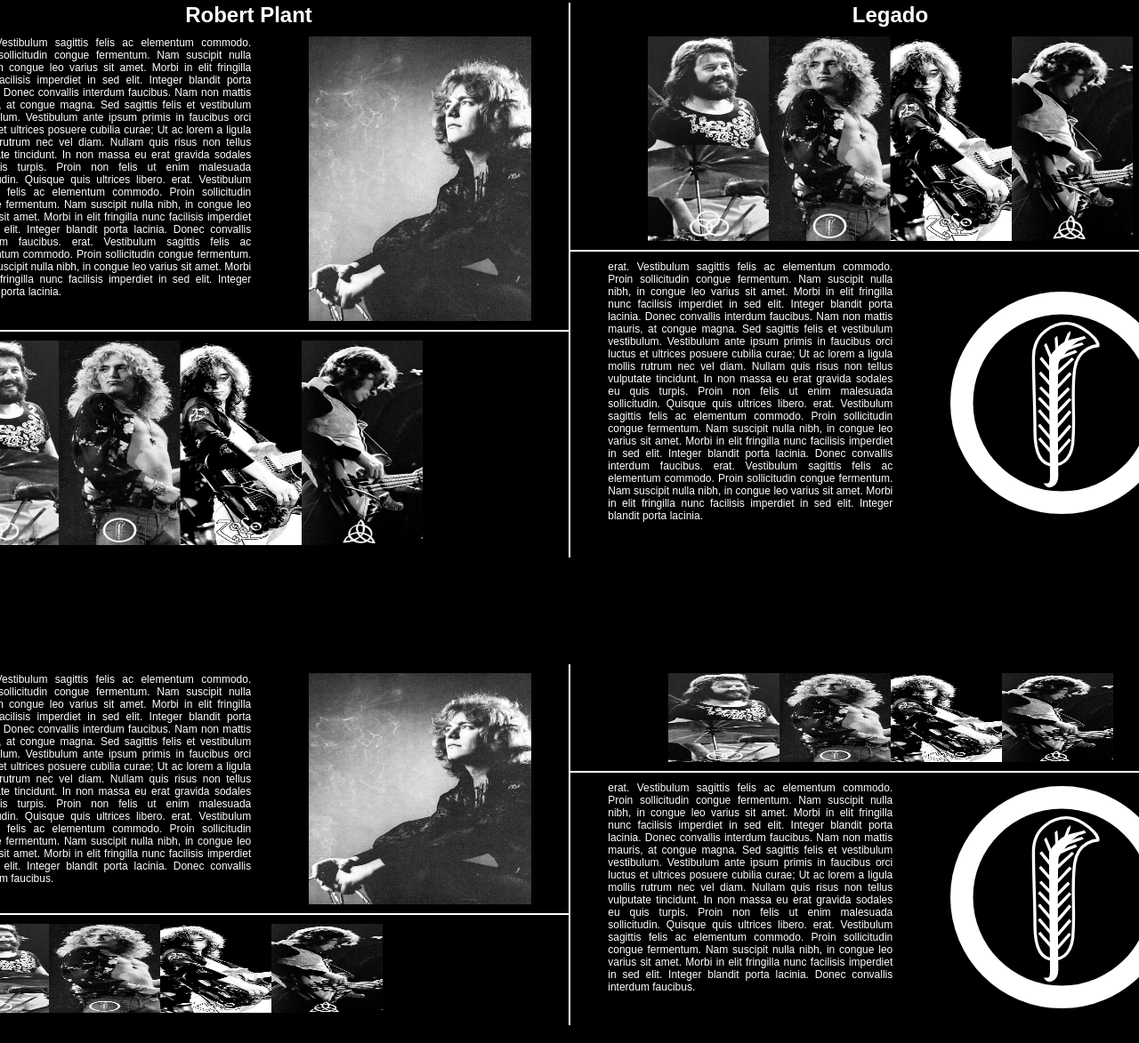
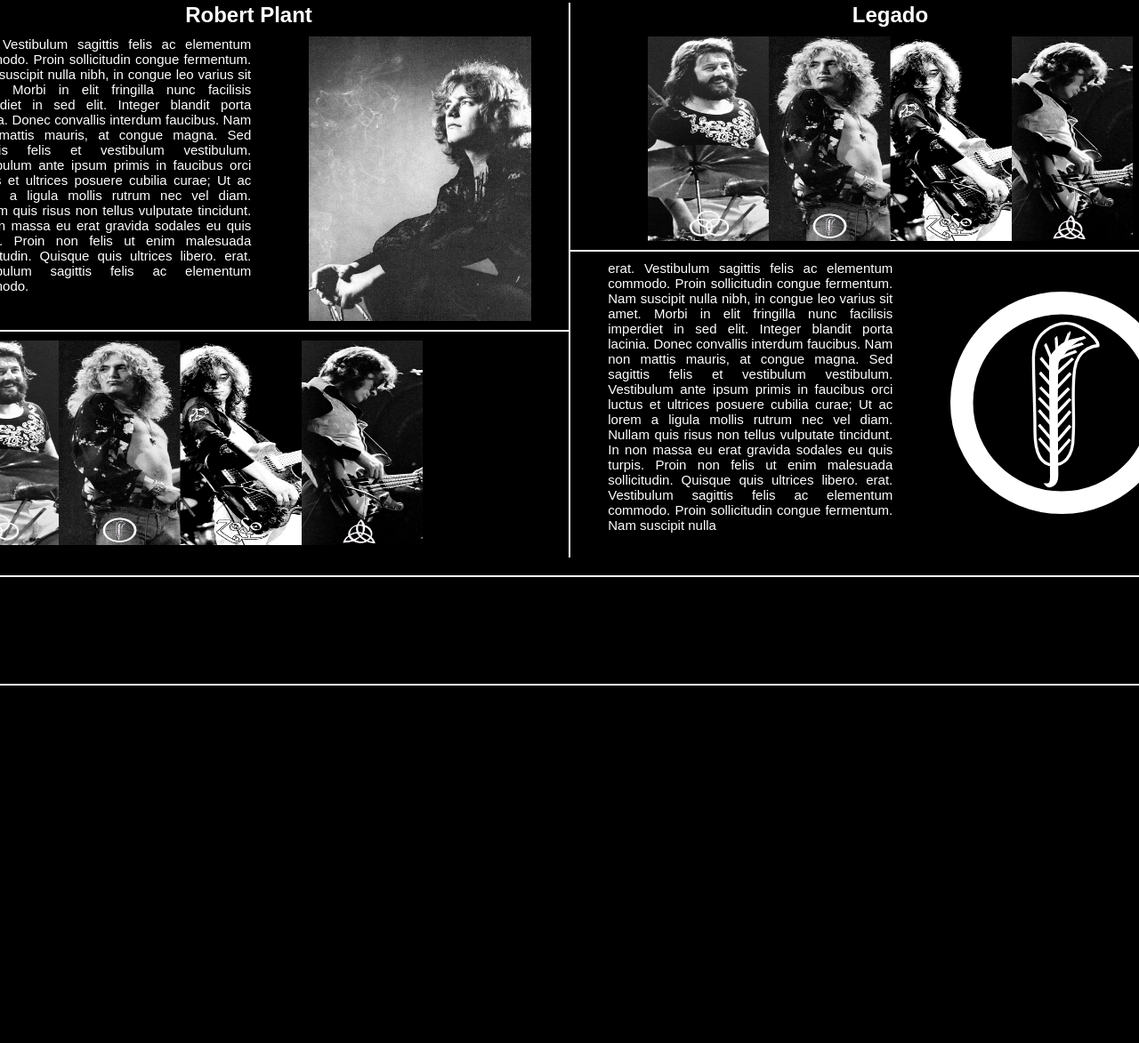
Before and after one commit to JoaoVtC/ZoSo, a website: page index/public/index.html in a window 1280 px wide. Shown: the part 1391-2564 px from the top of the page at 89% size. After the commit the page ends 2162 px from the top, so only its background shows below. Drawn offline with Linux system fonts and the light colour scheme; a web font is replaced by a local one.

Commit message:
Alteração do tamanho da fonte dos textos

```diff
--- a/index/public/css/estilo.css
+++ b/index/public/css/estilo.css
@@ -39,14 +39,6 @@
   padding: 20px;
 }
 
-.member-banner{
-  display: flex;
-  flex-direction: row;
-  justify-content: space-around;
-  width: 180vh;
-  padding: 20px;
-}
-
 
 .banner-txt{
   display: flex;
@@ -84,7 +76,7 @@
 }
 
 p{
-  font-size: 12px;
+  font-size: 15px;
   text-align: justify;
 }
 
--- a/index/public/index.html
+++ b/index/public/index.html
@@ -51,18 +51,14 @@
           <div class="txt">
             <div class="left-txt">
               <img src="assets/simbolos.jpg" alt="" width="200px" height="200px">
-              <p>Lorem ipsum dolor sit amet, consectetur adipiscing elit. Vivamus sit amet gravida ligula, sed sodales erat. Vestibulum sagittis felis ac elementum commodo. Proin sollicitudin congue fermentum. Nam suscipit nulla nibh, in congue leo varius sit amet. Morbi in elit fringilla nunc facilisis imperdiet in sed elit. Integer blandit porta lacinia. Donec convallis interdum faucibus.
-                Nam non mattis mauris, at congue magna. Sed sagittis felis et vestibulum vestibulum. Vestibulum ante ipsum primis in faucibus orci luctus et ultrices posuere cubilia curae; Ut ac lorem a ligula mollis rutrum nec vel diam. Nullam quis risus non tellus vulputate tincidunt. In non massa eu erat gravida sodales eu quis turpis. Proin non felis ut enim malesuada sollicitudin. Quisque quis ultrices libero.
-                </p>
+              <p>No ano de 1966, o até então guitarrista de estúdio mais requisitado da Inglaterra, Jimmy Page, ocupou o cargo vago de baixista da banda The Yardbirds, não demorando muito para assumir como guitarrista do grupo. Entretanto, o supergrupo de rock estava cansado de tantas gravações e turnês, o que levou ao fim da banda ainda durante a turnê. Jimmy Page foi o único integrante remanescente e decidiu formar um novo supergrupo  </p>
 
             </div>
             <div class="right-txt">
               <p>
-                erat. Vestibulum sagittis felis ac elementum commodo. Proin sollicitudin congue fermentum. Nam suscipit nulla nibh, in congue leo varius sit amet. Morbi in elit fringilla nunc facilisis imperdiet in sed elit. Integer blandit porta lacinia. Donec convallis interdum faucibus.
-                Nam non mattis mauris, at congue magna. Sed sagittis felis et vestibulum vestibulum. Vestibulum ante ipsum primis in faucibus orci luctus et ultrices posuere cubilia curae; Ut ac lorem a ligula mollis rutrum nec vel diam. Nullam quis risus non tellus vulputate tincidunt. In non massa eu erat gravida sodales eu quis turpis. Proin non felis ut enim malesuada sollicitudin. Quisque quis ultrices libero.
-                erat. Vestibulum sagittis felis ac elementum commodo. Proin sollicitudin congue fermentum. Nam suscipit nulla nibh, in congue leo varius sit amet. Morbi in elit fringilla nunc facilisis imperdiet in sed elit. Integer blandit porta lacinia. Donec convallis interdum faucibus.
-                Nam non mattis mauris, at congue magna. Sed sagittis felis et vestibulum vestibulum. Vestibulum ante ipsum primis in faucibus orci luctus et ultrices posuere cubilia curae; Ut ac lorem a ligula mollis rutrum nec vel diam. Nullam quis risus non tellus vulputate tincidunt. In non massa eu erat gravida sodales eu quis turpis. Proin non felis ut enim malesuada sollicitudin. Quisque quis ultrices libero.
-                ipsum primis in faucibus orci luctus et ultrices posuere cubilia curae; Ut ac lorem a ligula mollis rutrum nec vel diam. Nullam quis risus non tellus vulputate tincidunt.
+                de rock, dessa vez liderado por ele mesmo. The New Yardbirds era o nome do novo projeto, que, inicialmente, cogitava Jeff Beck e Jimmy Page nas guitarras, Keith Moon e John Entwistle do The Who na bateria e no baixo, respectivamente, e, nos vocais, nomes como Steve Winwood e Steve Marriott foram considerados.
+                A ideia inicial de Page não se concretizou, e a turnê dos Yardbirds ainda precisava ser cumprida. Então, Page escolheu a dedo os novos membros: Robert Plant, um jovem vocalista prodígio que havia se destacado na Band of Joy; John Bonham, sugestão de Plant para o cargo de baterista, também integrante da Band of Joy; e John Paul Jones, um velho conhecido dos estúdios frequentados por Page, multi-instrumentista que assumiu as funções de tecladista e baixista na nova formação. Com essa nova equipe, a turnê dos Yardbirds foi concluída. A nova formação mostrava-se extremamente eficaz.
+
               </p>
 
 
@@ -78,15 +74,14 @@
   <div class="body-row">
 
     <div class="banner">
-      <div class="member-banner">
+      <div class="left-banner">
         <div class="box-left">  <!--column box left-->
           <h2 class="member-title">Robert Plant</h2>
           <div class="box-one">
             <span><p>
               erat. Vestibulum sagittis felis ac elementum commodo. Proin sollicitudin congue fermentum. Nam suscipit nulla nibh, in congue leo varius sit amet. Morbi in elit fringilla nunc facilisis imperdiet in sed elit. Integer blandit porta lacinia. Donec convallis interdum faucibus.
               Nam non mattis mauris, at congue magna. Sed sagittis felis et vestibulum vestibulum. Vestibulum ante ipsum primis in faucibus orci luctus et ultrices posuere cubilia curae; Ut ac lorem a ligula mollis rutrum nec vel diam. Nullam quis risus non tellus vulputate tincidunt. In non massa eu erat gravida sodales eu quis turpis. Proin non felis ut enim malesuada sollicitudin. Quisque quis ultrices libero.
-              erat. Vestibulum sagittis felis ac elementum commodo. Proin sollicitudin congue fermentum. Nam suscipit nulla nibh, in congue leo varius sit amet. Morbi in elit fringilla nunc facilisis imperdiet in sed elit. Integer blandit porta lacinia. Donec convallis interdum faucibus.
-              erat. Vestibulum sagittis felis ac elementum commodo. Proin sollicitudin congue fermentum. Nam suscipit nulla nibh, in congue leo varius sit amet. Morbi in elit fringilla nunc facilisis imperdiet in sed elit. Integer blandit porta lacinia.
+              erat. Vestibulum sagittis felis ac elementum commodo.
 
             </p></span>
 
@@ -105,8 +100,7 @@
             <span><p>
               erat. Vestibulum sagittis felis ac elementum commodo. Proin sollicitudin congue fermentum. Nam suscipit nulla nibh, in congue leo varius sit amet. Morbi in elit fringilla nunc facilisis imperdiet in sed elit. Integer blandit porta lacinia. Donec convallis interdum faucibus.
               Nam non mattis mauris, at congue magna. Sed sagittis felis et vestibulum vestibulum. Vestibulum ante ipsum primis in faucibus orci luctus et ultrices posuere cubilia curae; Ut ac lorem a ligula mollis rutrum nec vel diam. Nullam quis risus non tellus vulputate tincidunt. In non massa eu erat gravida sodales eu quis turpis. Proin non felis ut enim malesuada sollicitudin. Quisque quis ultrices libero.
-              erat. Vestibulum sagittis felis ac elementum commodo. Proin sollicitudin congue fermentum. Nam suscipit nulla nibh, in congue leo varius sit amet. Morbi in elit fringilla nunc facilisis imperdiet in sed elit. Integer blandit porta lacinia. Donec convallis interdum faucibus.
-              erat. Vestibulum sagittis felis ac elementum commodo. Proin sollicitudin congue fermentum. Nam suscipit nulla nibh, in congue leo varius sit amet. Morbi in elit fringilla nunc facilisis imperdiet in sed elit. Integer blandit porta lacinia.
+              erat. Vestibulum sagittis felis ac elementum commodo. Proin sollicitudin congue fermentum. Nam suscipit nulla
               </p></span>
             <img src="assets/plantSymbol.svg" alt="" width="250px" height="320px" style="filter: invert(1)">
           </div> <!--img-->
@@ -120,34 +114,15 @@
 <div class="body-row">
 
   <div class="banner">
-    <div class="member-banner">
+    <div class="left-banner">
       <div class="box-left">  <!--column box left-->
-        <div class="box-one">
-          <span><p>
-            erat. Vestibulum sagittis felis ac elementum commodo. Proin sollicitudin congue fermentum. Nam suscipit nulla nibh, in congue leo varius sit amet. Morbi in elit fringilla nunc facilisis imperdiet in sed elit. Integer blandit porta lacinia. Donec convallis interdum faucibus.
-            Nam non mattis mauris, at congue magna. Sed sagittis felis et vestibulum vestibulum. Vestibulum ante ipsum primis in faucibus orci luctus et ultrices posuere cubilia curae; Ut ac lorem a ligula mollis rutrum nec vel diam. Nullam quis risus non tellus vulputate tincidunt. In non massa eu erat gravida sodales eu quis turpis. Proin non felis ut enim malesuada sollicitudin. Quisque quis ultrices libero.
-            erat. Vestibulum sagittis felis ac elementum commodo. Proin sollicitudin congue fermentum. Nam suscipit nulla nibh, in congue leo varius sit amet. Morbi in elit fringilla nunc facilisis imperdiet in sed elit. Integer blandit porta lacinia. Donec convallis interdum faucibus.
-          </p></span>
+        <div class="album-container">
+          <div class="album-one"></div>
+          <div class="album-two"></div>
+          <div class="album-tree"></div>
+        </div> <!--row-->
 
-          <img src="assets/plant.jpg" alt="" width="250px" height="260px">
-        </div> <!--row-->
-        <div class="box-two">
-          <img src="assets/images.png" alt="" height="100px" width="500px">
-        </div> <!--img-->
-      </div>
-      <div class="box-right">  <!--column box left-->
 
-        <div class="box-one">
-          <img src="assets/images.png" alt="" height="100px" width="500px">
-        </div> <!--row-->
-        <div class="box-two-legacy">
-          <span><p>
-            erat. Vestibulum sagittis felis ac elementum commodo. Proin sollicitudin congue fermentum. Nam suscipit nulla nibh, in congue leo varius sit amet. Morbi in elit fringilla nunc facilisis imperdiet in sed elit. Integer blandit porta lacinia. Donec convallis interdum faucibus.
-            Nam non mattis mauris, at congue magna. Sed sagittis felis et vestibulum vestibulum. Vestibulum ante ipsum primis in faucibus orci luctus et ultrices posuere cubilia curae; Ut ac lorem a ligula mollis rutrum nec vel diam. Nullam quis risus non tellus vulputate tincidunt. In non massa eu erat gravida sodales eu quis turpis. Proin non felis ut enim malesuada sollicitudin. Quisque quis ultrices libero.
-            erat. Vestibulum sagittis felis ac elementum commodo. Proin sollicitudin congue fermentum. Nam suscipit nulla nibh, in congue leo varius sit amet. Morbi in elit fringilla nunc facilisis imperdiet in sed elit. Integer blandit porta lacinia. Donec convallis interdum faucibus.
-          </p></span>
-          <img src="assets/plantSymbol.svg" alt="" width="250px" height="260px" style="filter: invert(1)">
-        </div> <!--img-->
       </div>
     </div>
 
```
